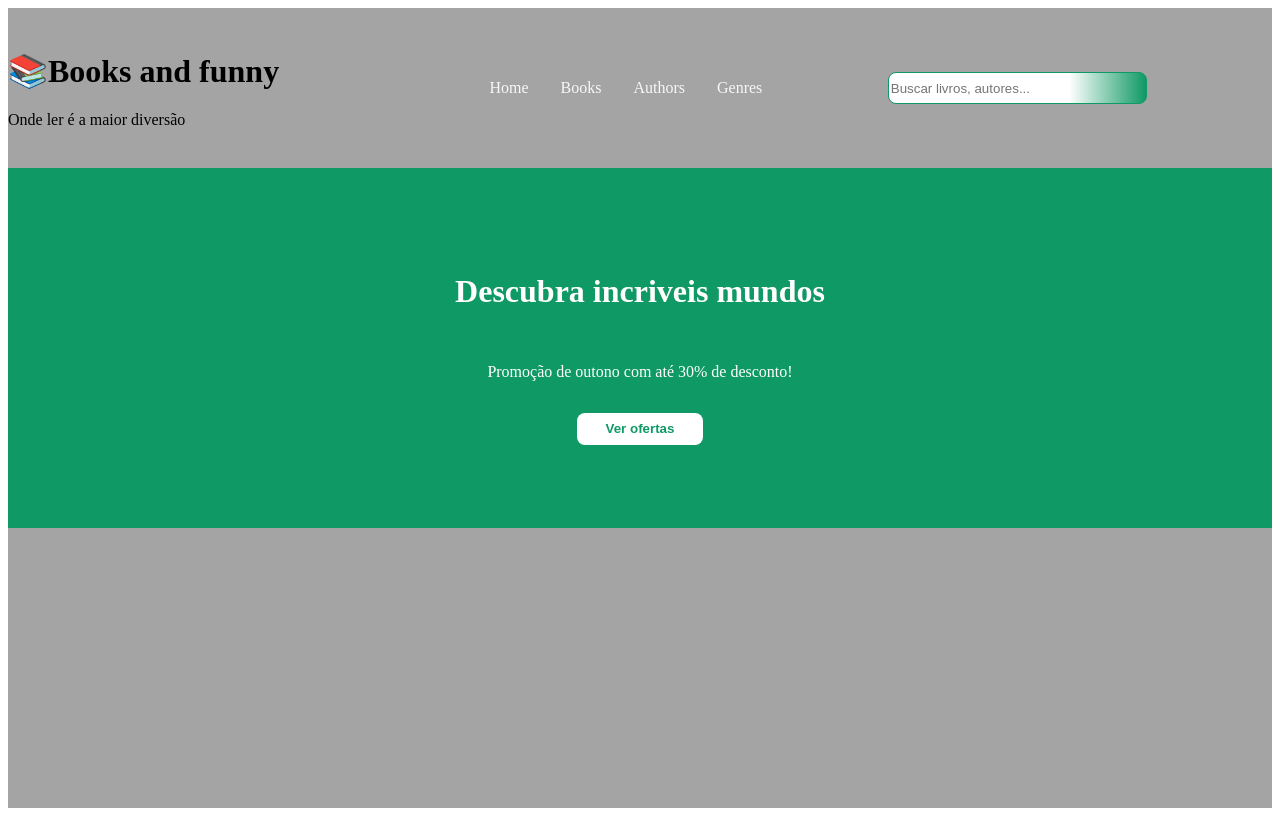
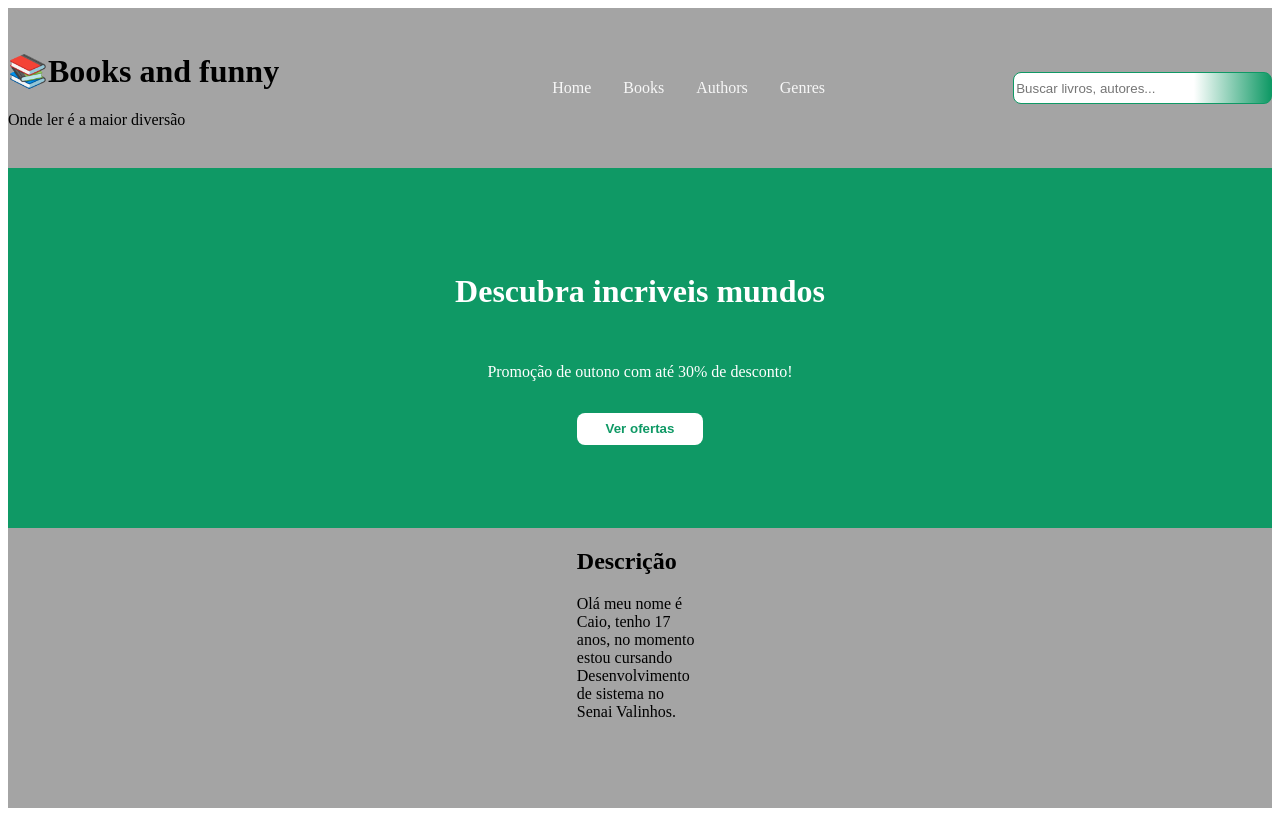
Before and after one commit to CaioGabDev/AtividadeFrontEnd-PaginaBooksFunny, a Next.js app: page /login in a window 1280 px wide. Built offline with nearby package versions, Linux system fonts and the light colour scheme.

Commit message:
feat: add cards jsx

```diff
--- a/app/login/page.jsx
+++ b/app/login/page.jsx
@@ -12,6 +12,7 @@ export default function Home() {
                 <p>Promoção de outono com até 30% de desconto!</p>
                 <button>Ver ofertas</button>
             </div>
+            <Card title={"Descrição"} text={"Olá meu nome é Caio, tenho 17 anos, no momento estou cursando Desenvolvimento de sistema no Senai Valinhos."} />
         </div>
     )
 }
--- a/components/Card.jsx
+++ b/components/Card.jsx
@@ -1,7 +1,8 @@
 import styles from '../styles/Card.module.css';
 
-const Card = ({ title, text, image }) => {
+export default function Card ({ title, text }){
     return (
+        <div className ={styles.cardTotal}>
         <div className={styles.card}>
             <div className={styles.cardTitle}>
                 <h2>{title}</h2>
@@ -9,7 +10,7 @@ const Card = ({ title, text, image }) => {
             <div className={styles.cardText}>
                 <p>{text}</p>
             </div>
-            {image}
+        </div>
         </div>
     );
 };
--- a/components/Header.jsx
+++ b/components/Header.jsx
@@ -17,7 +17,6 @@ export default function Header(){
             </ul>
             </div>
             <input className={styles.input} type="text" placeholder='Buscar livros, autores...' />
-            <img src="" alt="" />
         </header>
     );
 };
--- a/styles/Card.module.css
+++ b/styles/Card.module.css
@@ -0,0 +1,7 @@
+.cardTotal{
+    display: flex;
+    flex-direction: column;
+    gap: 10px;
+    width: 10%;
+    height: 20%;
+}
```
